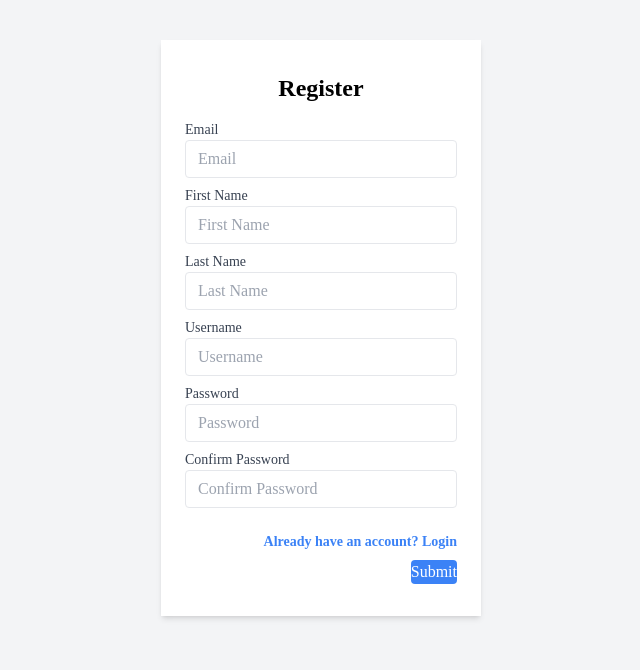
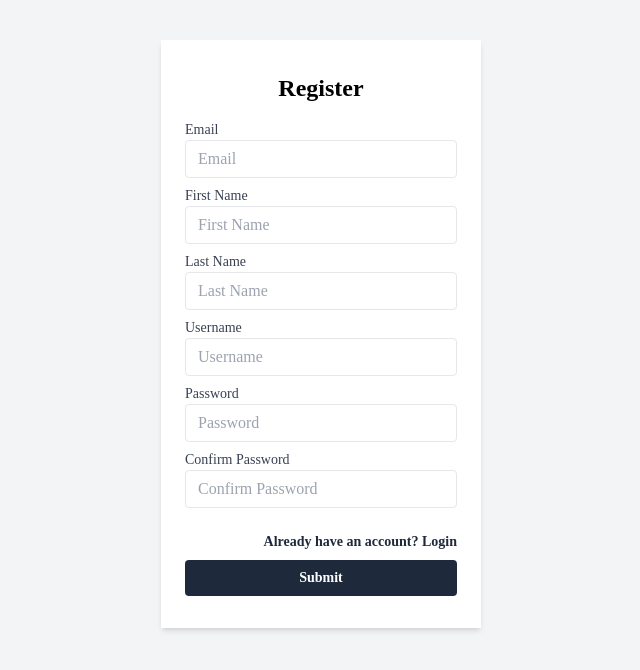
Before and after one commit to lawrencexbaron/social-media-app, a React (Vite) app in the folder client/: page /register in a window 1280 px wide. Shown: the top 670 px of the page, without its empty margins (319-959 px from the left). Built offline with nearby package versions, Linux system fonts and the light colour scheme; a web font is replaced by a local one.

Commit message:
Added protected routes and following restrictions

```diff
--- a/client/src/App.jsx
+++ b/client/src/App.jsx
@@ -4,6 +4,8 @@ import Login from "./components/pages/auth/Login";
 import Register from "./components/pages/auth/Register";
 import Feed from "./components/Feed/Feed";
 import Profile from "./components/Profile/Profile";
+import SinglePost from "./components/Posts/SinglePost";
+import ProtectedRoutes from "./components/ProtectedRoutes";
 
 function App() {
   return (
@@ -12,8 +14,11 @@ function App() {
         <Routes>
           <Route path='/' element={<Login />} />
           <Route path='/register' element={<Register />} />
-          <Route path='/feed' element={<Feed />} />
-          <Route path='/profile/:id' element={<Profile />} />
+          <Route element={<ProtectedRoutes />}>
+            <Route path='/feed' element={<Feed />} />
+            <Route path='/profile/:id' element={<Profile />} />
+            <Route path='/posts/:id' element={<SinglePost />} />
+          </Route>
         </Routes>
       </Router>
     </div>
--- a/client/src/components/Profile/Profile.jsx
+++ b/client/src/components/Profile/Profile.jsx
@@ -3,6 +3,8 @@ import { useParams } from "react-router-dom";
 import ProfileCard from "../Profile/ProfileCard";
 import PostList from "../Posts/PostList";
 import { useProfile, useProfilePosts } from "../Profile/hooks/useProfile";
+
+import { BiSolidLockAlt } from "react-icons/bi";
 
 import { useAuthStore } from "../../stores/authStore";
 
@@ -53,6 +55,19 @@ const Profile = () => {
     return <div>{error.message}</div>;
   }
 
+  const Content = () => {
+    {
+      return profile.data.followers.includes(user._id) ? (
+        <PostList posts={profile.data.posts} user={user} />
+      ) : (
+        <div className='items-center flex h-full justify-center flex-col my-20  space-y-4'>
+          <BiSolidLockAlt className='text-5xl text-slate-500' />
+          <p className=''>You are not following this user</p>
+        </div>
+      );
+    }
+  };
+
   return (
     <>
       <Base>
@@ -61,7 +76,7 @@ const Profile = () => {
             <ProfileCard className='w-full' userId={id} />
           </div>
           <div className='sm:w-1/2 '>
-            {profile && <PostList posts={profile.data.posts} user={user} />}
+            <Content />
           </div>
         </div>
       </Base>
--- /dev/null
+++ b/client/src/components/ProtectedRoutes.jsx
@@ -0,0 +1,10 @@
+import { Outlet, Navigate } from "react-router-dom";
+import { useAuthStore } from "../stores/authStore";
+
+const ProtectedRoutes = () => {
+  const { user } = useAuthStore();
+
+  return <>{user ? <Outlet /> : <Navigate to='/' replace={true} />}</>;
+};
+
+export default ProtectedRoutes;
--- a/client/src/components/pages/auth/Login.jsx
+++ b/client/src/components/pages/auth/Login.jsx
@@ -101,12 +101,6 @@ function Login() {
             )}
           </Button>
           <div className='flex  items-center justify-between space-x-2'>
-            {/* <a
-              className="inline-block align-baseline font-bold text-sm text-blue-500 hover:text-blue-800"
-              href="#"
-            >
-              Register now
-            </a> */}
             <Link
               className='inline-block align-baseline font-semibold text-sm text-slate-800 hover:text-slate-600'
               to='/register'
--- a/client/src/components/pages/auth/Register.jsx
+++ b/client/src/components/pages/auth/Register.jsx
@@ -148,14 +148,14 @@ function Register() {
           </div>
           <div className='flex flex-col items-end justify-between space-y-2'>
             <Link
-              className='inline-block align-baseline font-bold text-sm text-blue-500 hover:text-blue-800'
+              className='inline-block align-baseline font-semibold text-sm text-slate-800 hover:text-slate-600'
               to='/'
             >
               Already have an account? Login
             </Link>
             <Button
               type='submit'
-              className={`bg-blue-500 hover:bg-blue-400 text-white`}
+              className={`bg-slate-800 hover:bg-slate-700 py-2 font-semibold text-sm text-white w-full my-2`}
             >
               Submit
             </Button>
```
